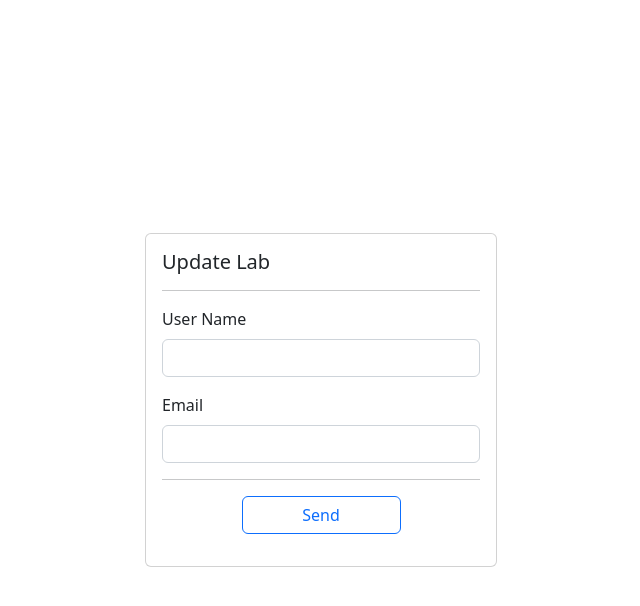
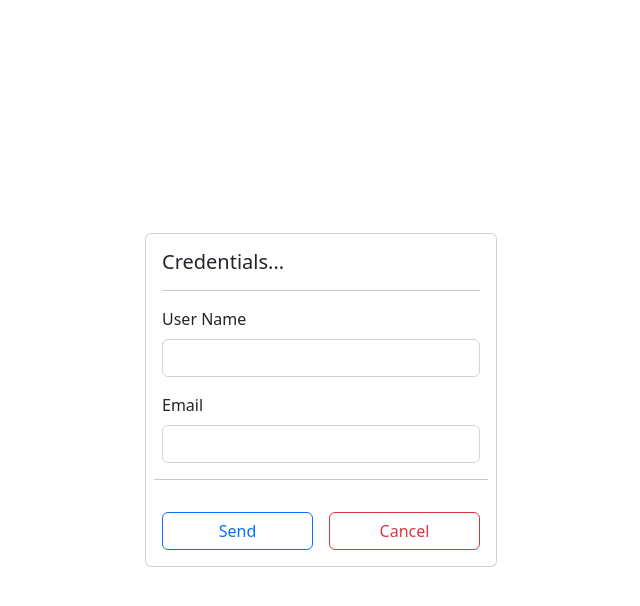
Before and after one commit to mchat0018/soc_labs, a Django app: page /sendPass/ in a window 1280 px wide. Shown: the top 606 px of the page, without its empty margins (319-959 px from the left). Run offline with Django 4.2, Linux system fonts and the light colour scheme; parts of the project's set-up code (start-up, migrations or seed data) failed here and were passed over; some libraries are stand-ins or nearby versions.

Commit message:
Design and Validation changes

```diff
--- a/SoCLabs/adminAccess/templates/adminAccess/regUsers.html
+++ b/SoCLabs/adminAccess/templates/adminAccess/regUsers.html
@@ -22,6 +22,11 @@
                 </tr>
             </thead>
             <tbody class="table-group-divider">
+                {% if message %}
+                    <tr>
+                        <td colspan="3" style="text-align: center">{{message}}</td>
+                    </tr>
+                {% else %}
                     {% for user in users %}
                         <tr>
                             <td>{{user.0}}</td>
@@ -33,6 +38,7 @@
                             <td colspan="3" style="text-align: center">No Users to register</td>
                         </tr>
                     {% endfor %}
+                {% endif %}
                 <tr>
                     <td colspan="3" style="text-align: center"><a href="{% url 'adminRts' courseID %}"
                         class="btn btn-outline-success">Done</a></td>
--- a/SoCLabs/adminAccess/views.py
+++ b/SoCLabs/adminAccess/views.py
@@ -299,6 +299,10 @@ def registerCSV(request, course_id):
         url = url.replace('/edit#gid=', '/export?gid=')
         try:
             data = pd.read_csv(url + '&format=csv')
+        except FileNotFoundError:
+            return render(request, 'adminAccess/regUsers.html', {'courseID': course_id, 'message': 'Invalid Link'})
+        except pd.errors.ParserError:
+            return render(request, 'adminAccess/regUsers.html', {'courseID': course_id, 'message': 'Sheet access Revoked or Invalid Data Format'})
         except:
             return redirect("adminRts", course_id=course_id)
         #source = string.ascii_letters + string.digits + string.punctuation
--- a/SoCLabs/users/templates/users/sendPass.html
+++ b/SoCLabs/users/templates/users/sendPass.html
@@ -14,21 +14,24 @@
     <div class="position-absolute top-50 start-50 translate-middle">
         <div class="card mx-auto" style="width: 22rem;">
             <div class="card-body">
-                <h5 class="card-title">Update Lab</h5>
+                <h5 class="card-title">Credentials...</h5>
                 <hr>
-                <form method="post" action="{% url 'sendPass' %}">
+                <form method="post" action="{% url 'sendPass' %}" class="row g-3">
                     {% csrf_token %}
-                    <div class="mb-3">
+                    <div class="col-md-12">
                         <label for="exampleFormControlInput1" class="form-label">User Name</label>
                         <input type="text" class="form-control" id="exampleFormControlInput1" name="username">
                     </div>
-                    <div class="mb-3">
+                    <div class="col-md-12">
                         <label for="exampleFormControlInput2" class="form-label">Email</label>
                         <input type="email" class="form-control" id="exampleFormControlInput2" name="email">
-                        <hr>
-                        <div class="d-grid gap-2 col-6 mx-auto">
-                            <button type="submit" class="btn btn-outline-primary">Send</button>
-                        </div>
+                    </div>
+                    <hr>
+                    <div class="d-grid gap-2 col-6 mx-auto">
+                        <button type="submit" class="btn btn-outline-primary">Send</button>
+                    </div>
+                    <div class="d-grid gap-2 col-6 mx-auto">
+                        <a href="{% url 'login' %}" class="btn btn-outline-danger">Cancel</a>
                     </div>
                 </form>
             </div>
--- a/SoCLabs/users/views.py
+++ b/SoCLabs/users/views.py
@@ -110,8 +110,11 @@ def sendPass(request):
 
 def resetPass(request):
     if request.method == 'POST':
-        user = User.objects.get(
-            username=request.POST.get('username'),email=request.POST.get('email'))
+        try:
+            user = User.objects.get(
+                username=request.POST.get('username'),email=request.POST.get('email'))
+        except:
+            return render(request, 'users/resetPass.html')
         if user:
             if request.POST.get('password'):
                 user.set_password(request.POST.get('password'))
```
Also changed, not shown: SoCLabs/users/templates/users/resetPass.html (+5 -5 lines), SoCLabs/db.sqlite3. Lines whose indentation alone changed are shown as unchanged.
